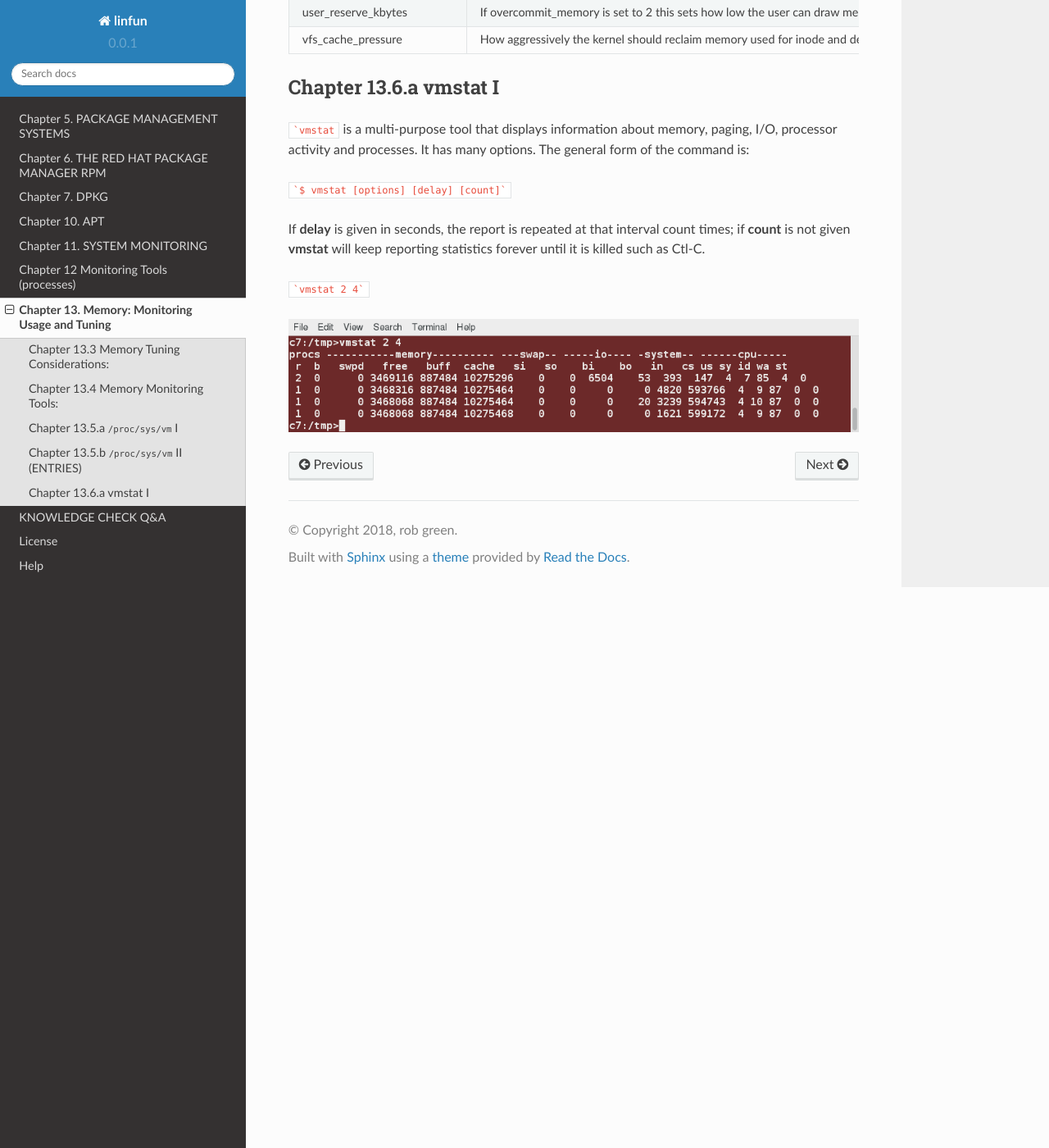
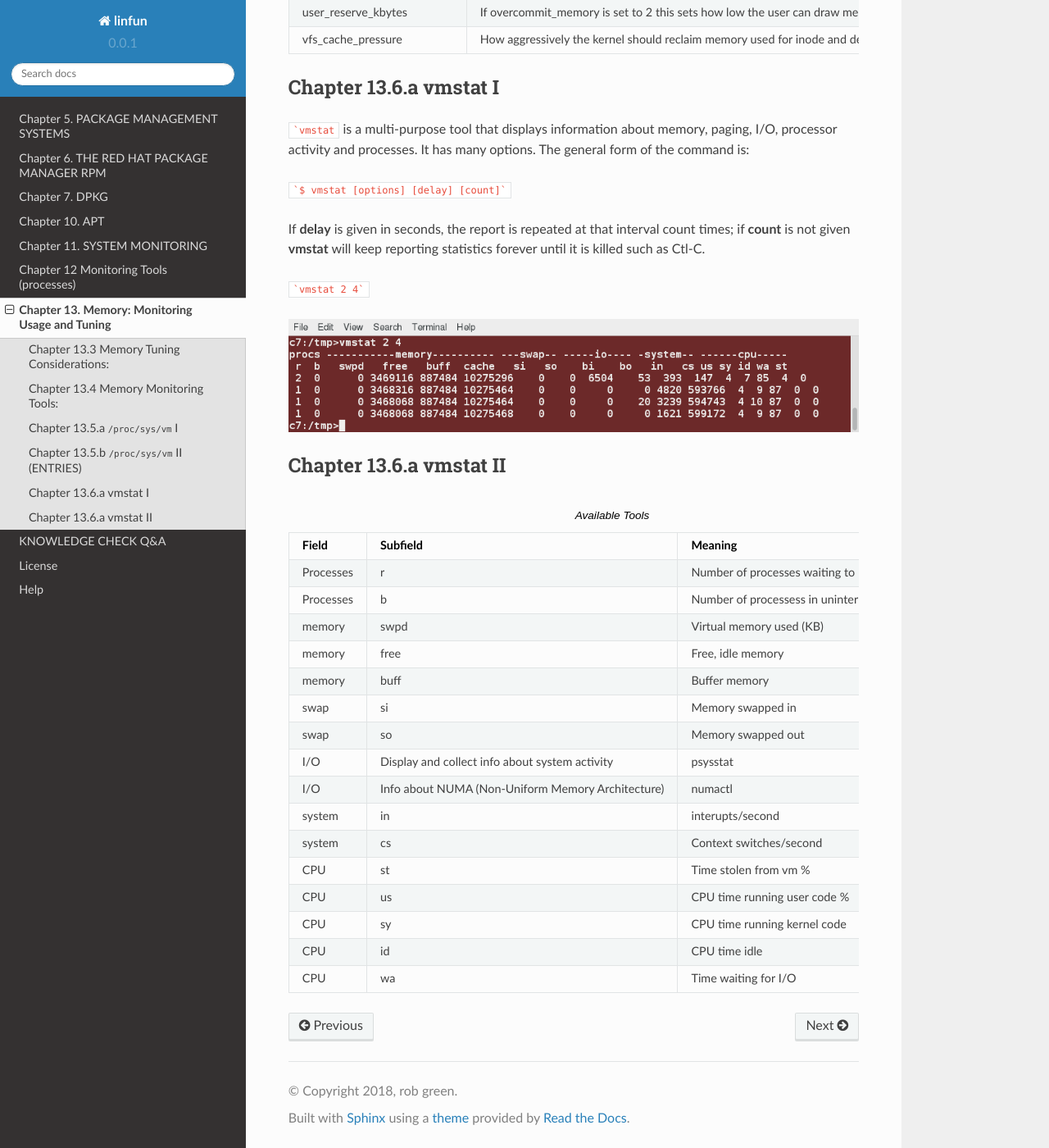
Before and after one commit to py010/linfun, a Sphinx documentation site: the page built from docs/source/chapter13.rst, in a window 1280 px wide and 1400 px high, scrolled down 2490 px. Shown: the whole window at 82% size. Built offline with Sphinx 7.4.7 and the Read the Docs theme 2.0.0, drawn with Linux system fonts in a browser that asks for light colours; pages that are not in the unit, such as notebooks, are missing from menus.

Commit message:
chapter 13.6.b table

````diff
--- a/docs/source/chapter13.rst
+++ b/docs/source/chapter13.rst
@@ -94,3 +94,28 @@ If **delay** is given in seconds, the report is repeated at that interval count
 ```vmstat 2 4```
 
 .. image:: https://github.com/py010/linfun/blob/master/docs/source/images/vmstat.png?raw=true
+
+
+Chapter 13.6.a vmstat II
+^^^^^^^^^^^^^^^^^^^^^^^^
+
+.. csv-table:: Available Tools
+   :header: "Field", "Subfield", "Meaning"
+   :widths: 30, 50, 40
+
+   "Processes", "r", "Number of processes waiting to be scheduled in"
+   "Processes", "b", "Number of processess in uninterruptible sleep"
+   "memory", "swpd", "Virtual memory used (KB)"
+   "memory", "free", "Free, idle memory"
+   "memory", "buff", "Buffer memory"
+   "swap", "si", "Memory swapped in"
+   "swap", "so", "Memory swapped out"
+   "I/O", "Display and collect info about system activity", "psysstat"
+   "I/O", "Info about NUMA (Non-Uniform Memory Architecture)", "numactl"
+   "system", "in", "interupts/second"
+   "system", "cs", "Context switches/second"
+   "CPU", "st", "Time stolen from vm %"
+   "CPU", "us", "CPU time running user code %"
+   "CPU", "sy", "CPU time running kernel code"
+   "CPU", "id", "CPU time idle"
+   "CPU", "wa", "Time waiting for I/O"
````
